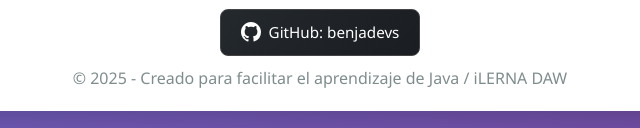
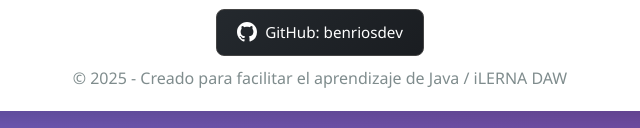
Before and after one commit to benjadevs/java-concepts-begginer, a plain HTML site: page index.html in a window 1280 px wide. Shown: the part 1713-1841 px from the top of the page, 320-960 px from the left. Drawn offline with Linux system fonts and the light colour scheme.

Commit message:
Add files via upload

```diff
--- a/index.html
+++ b/index.html
@@ -1276,11 +1276,11 @@ public class Main {
             <p><strong>🎓 App de Estudio - Programación Java</strong></p>
             <p>Temas 1 y 2: Programación Estructurada y Estructuras de Control</p>
             <p style="font-size: 0.9rem; color: #999; margin-bottom: 12px;">Desarrollado por <strong style="color: #F26B5A;">Benja</strong></p>
-            <a href="https://github.com/benjadevs" target="_blank" style="display: inline-flex; align-items: center; gap: 8px; background: linear-gradient(135deg, #24292e 0%, #1a1d21 100%); color: #fff; padding: 10px 20px; border-radius: 8px; text-decoration: none; font-size: 0.95rem; transition: all 0.3s ease; border: 1px solid #444;">
+            <a href="https://github.com/benriosdev" target="_blank" style="display: inline-flex; align-items: center; gap: 8px; background: linear-gradient(135deg, #24292e 0%, #1a1d21 100%); color: #fff; padding: 10px 20px; border-radius: 8px; text-decoration: none; font-size: 0.95rem; transition: all 0.3s ease; border: 1px solid #444;">
                 <svg height="20" width="20" viewBox="0 0 16 16" fill="currentColor" style="display: inline-block;">
                     <path d="M8 0C3.58 0 0 3.58 0 8c0 3.54 2.29 6.53 5.47 7.59.4.07.55-.17.55-.38 0-.19-.01-.82-.01-1.49-2.01.37-2.53-.49-2.69-.94-.09-.23-.48-.94-.82-1.13-.28-.15-.68-.52-.01-.53.63-.01 1.08.58 1.23.82.72 1.21 1.87.87 2.33.66.07-.52.28-.87.51-1.07-1.78-.2-3.64-.89-3.64-3.95 0-.87.31-1.59.82-2.15-.08-.2-.36-1.02.08-2.12 0 0 .67-.21 2.2.82.64-.18 1.32-.27 2-.27.68 0 1.36.09 2 .27 1.53-1.04 2.2-.82 2.2-.82.44 1.1.16 1.92.08 2.12.51.56.82 1.27.82 2.15 0 3.07-1.87 3.75-3.65 3.95.29.25.54.73.54 1.48 0 1.07-.01 1.93-.01 2.2 0 .21.15.46.55.38A8.013 8.013 0 0016 8c0-4.42-3.58-8-8-8z"></path>
                 </svg>
-                <span>GitHub: benjadevs</span>
+                <span>GitHub: benriosdev</span>
             </a>
 
             <p style="margin-top: 10px; color: #7f8c8d;">© 2025 - Creado para facilitar el aprendizaje de Java / iLERNA DAW</p>
```
